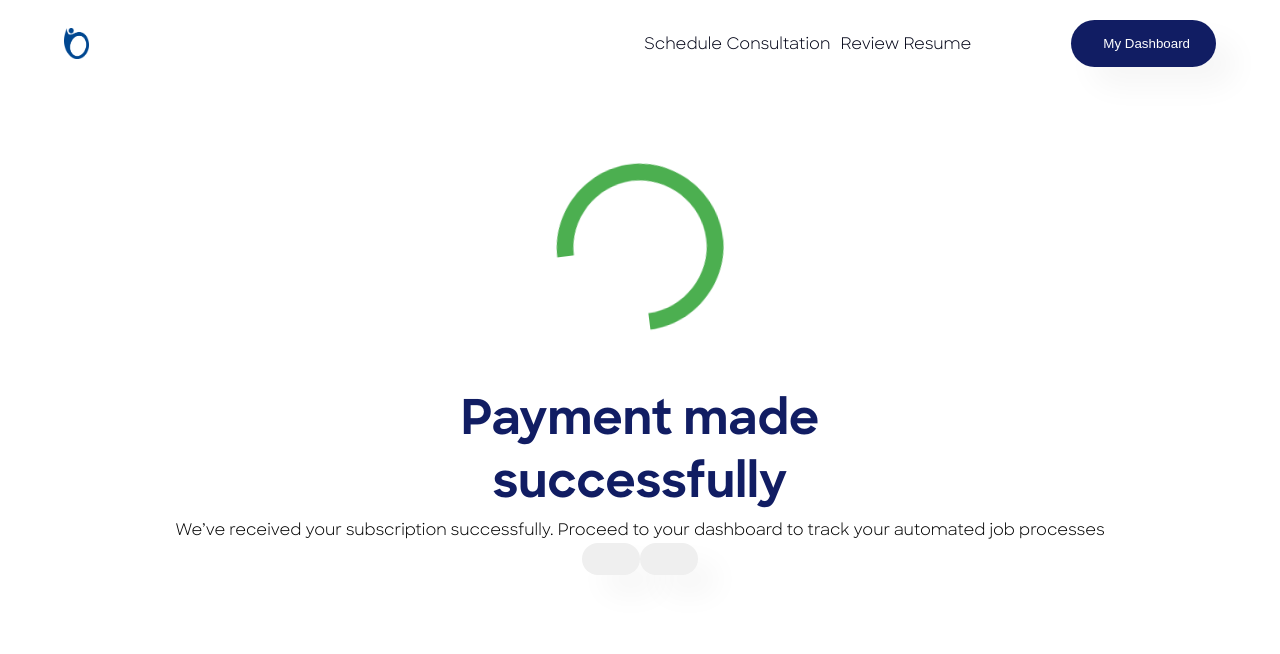
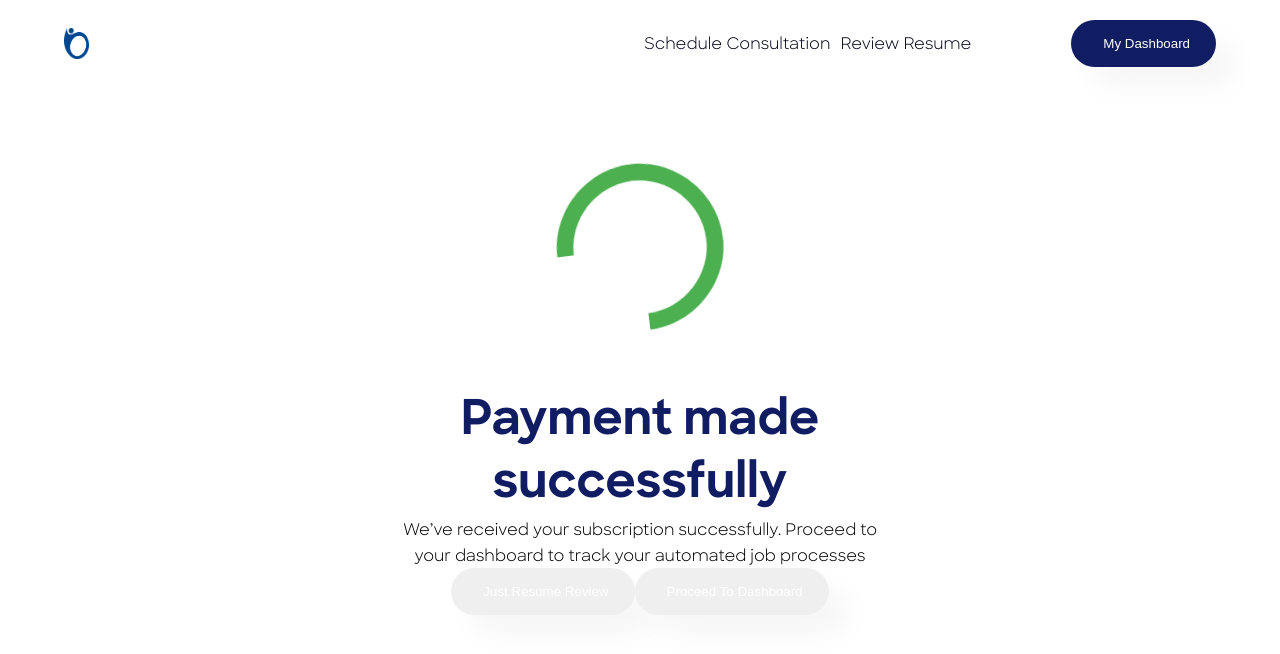
Before and after one commit to fiyinfabidun/GetRekuiTd, a React (Create React App) app: page /Paysucess in a window 1280 px wide. Shown: the top 654 px of the page. Built offline with nearby package versions, Linux system fonts and the light colour scheme; the HTML template or start-up script is replaced by a standard one.

Commit message:
chnages to the button

```diff
--- a/src/App.css
+++ b/src/App.css
@@ -1138,6 +1138,10 @@ span{
   width: 40%;
   text-align: center;
   font-family: 'bold-sharp';
+}
+.pay-grid p{
+  width: 38%;
+  text-align: center;
 }
 
 @keyframes spin {
--- a/src/Pages/PaymentSucess.jsx
+++ b/src/Pages/PaymentSucess.jsx
@@ -16,8 +16,8 @@ function PaymentSuccess() {
        <h1>Payment made successfully</h1>
        <p>We’ve received your subscription successfully. Proceed to your dashboard to track your automated job processes</p>
        <div className="buttons">
-        <button></button>
-        <button></button>
+        <button>Just Resume Review</button>
+        <button> Proceed to dashboard</button>
        </div>
       </div>
     </>
```
